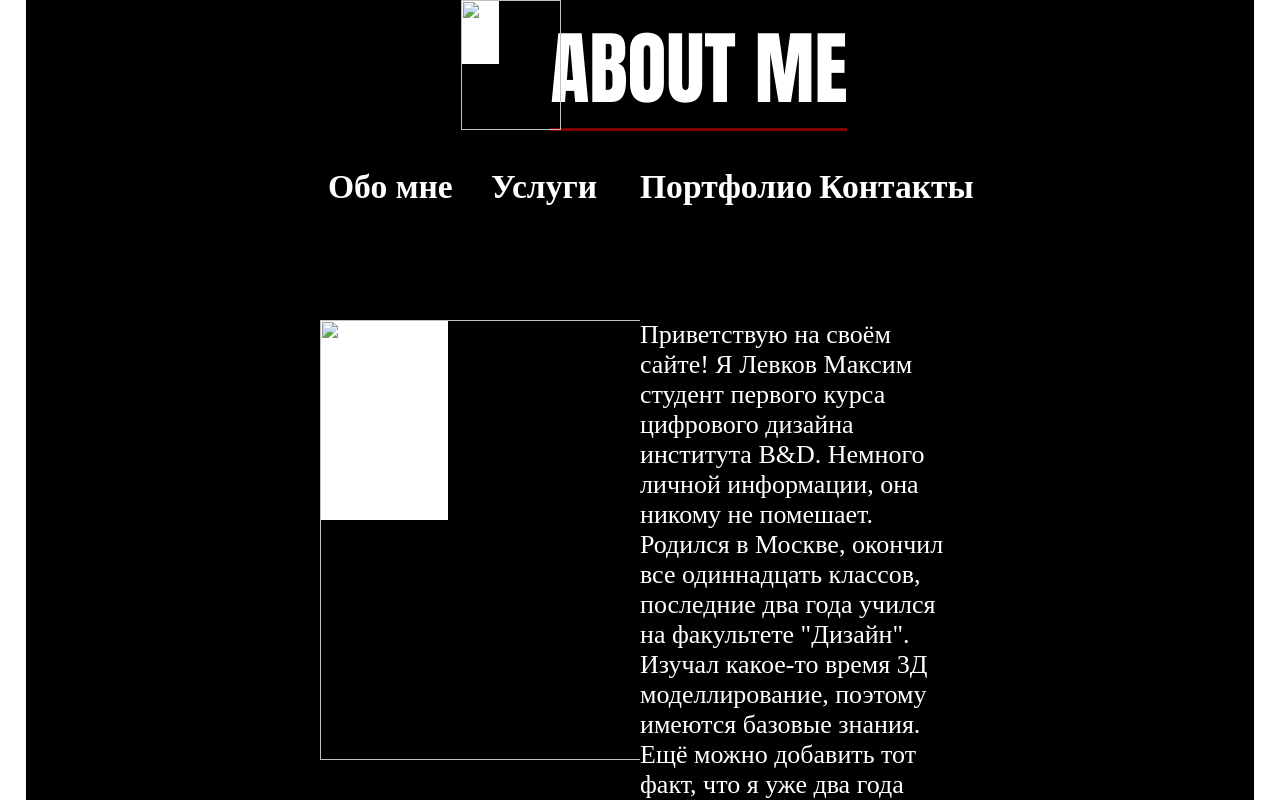
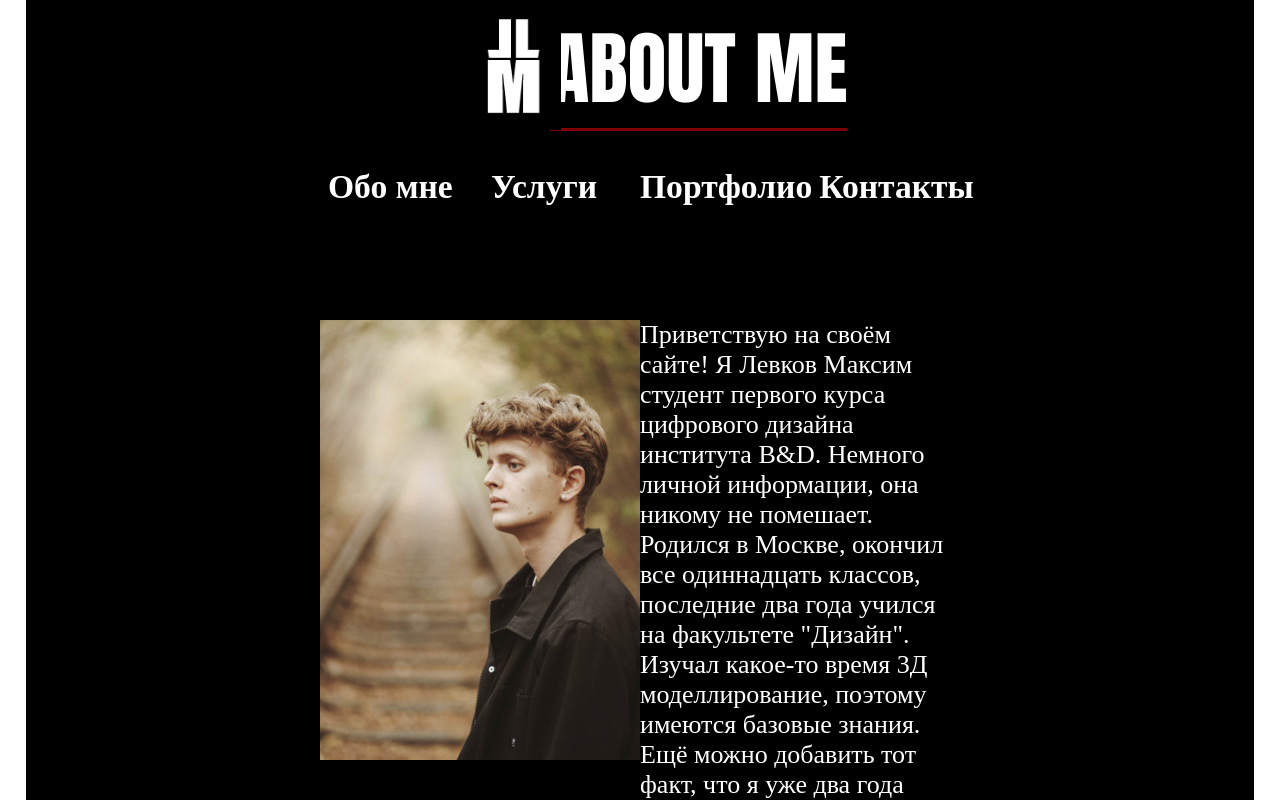
Before and after one commit to PikaSpy/PikaSpy.github.io, a plain HTML site: page index.html in a window 1280 px wide. Drawn offline with Linux system fonts and the light colour scheme.

Commit message:
Update index.html

```diff
--- a/index.html
+++ b/index.html
@@ -141,7 +141,7 @@
 <body>
 
     <div id="rectangle12">
-        <img src="photo.jpg" width="350" height="440">
+        <img src="img/photo.jpg" width="350" height="440">
     </div>
 
     <p1 style="color: white"> ABOUT ME</p1>
@@ -151,7 +151,7 @@
     <div id="rectangle2"></div>
     <div id="rectangle3"></div>
     <div id="rectangle4">
-        <center> <a href="aboutMe.html"><img src="bbb.png" width="100"
+        <center> <a href="aboutMe.html"><img src="img/bbb.png" width="100"
             height="130" ></a></center>
     </div>
 
```
